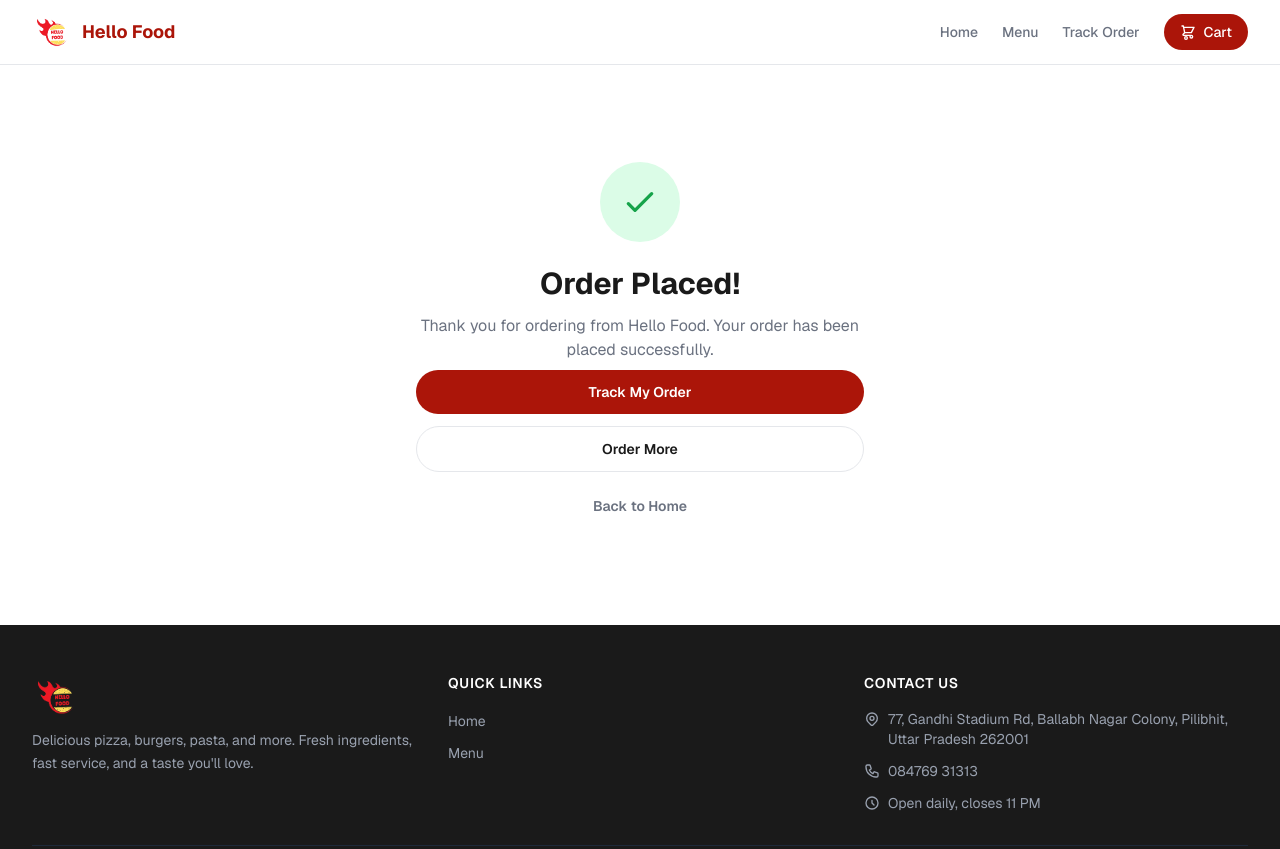
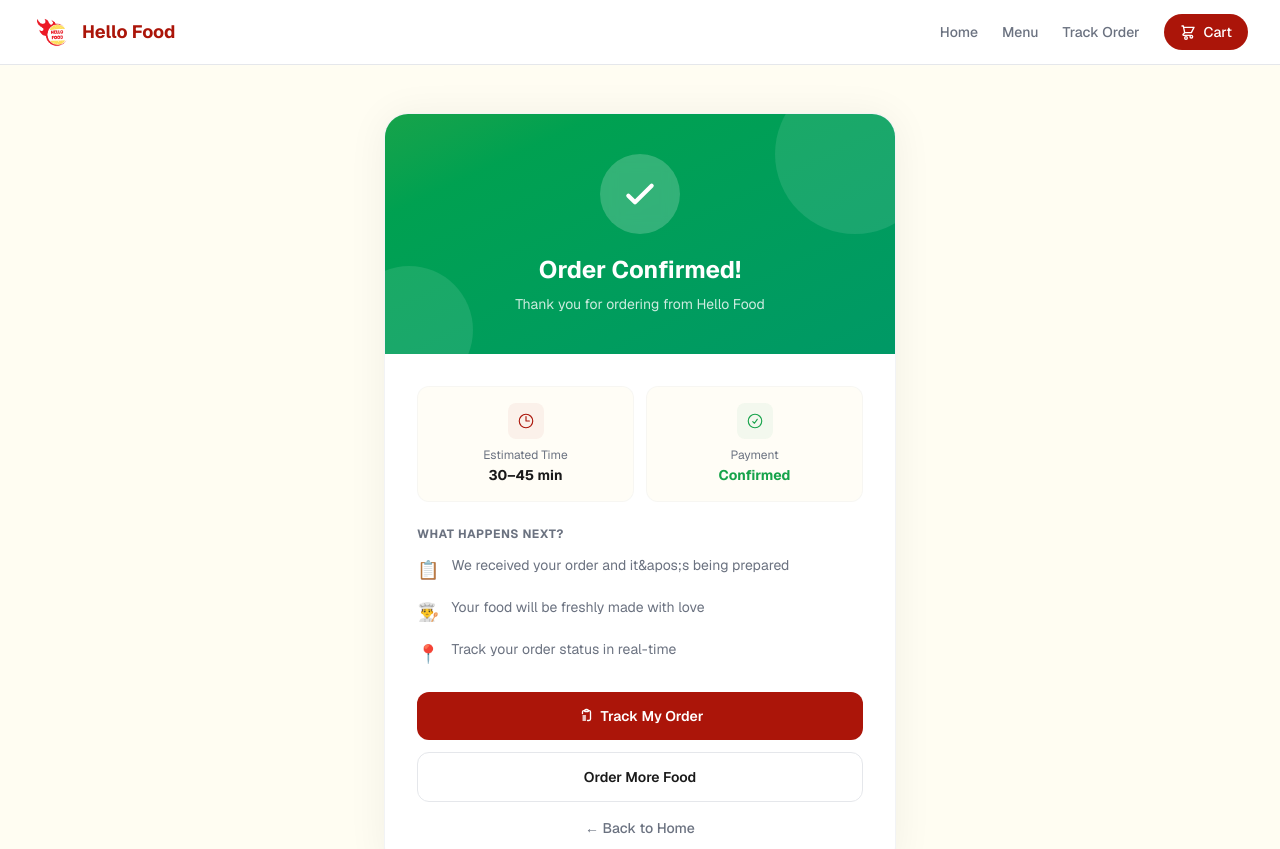
Before and after one commit to mohdarshadd/-HF-pro, a Next.js app: page /checkout/success in a window 1280 px wide. Shown: the top 849 px of the page. Built offline with nearby package versions, Linux system fonts and the light colour scheme.

Commit message:
Redesign order confirmation screen with animated checkmark, order details, and next steps

```diff
--- a/src/app/checkout/success/page.tsx
+++ b/src/app/checkout/success/page.tsx
@@ -2,64 +2,141 @@
 
 import Link from "next/link";
 import { useSearchParams } from "next/navigation";
-import { Suspense } from "react";
+import { Suspense, useEffect, useState } from "react";
 
 function SuccessContent() {
   const searchParams = useSearchParams();
   const orderId = searchParams.get("orderId");
+  const [show, setShow] = useState(false);
+
+  useEffect(() => {
+    const t = setTimeout(() => setShow(true), 100);
+    return () => clearTimeout(t);
+  }, []);
 
   return (
-    <div className="min-h-[70vh] flex items-center justify-center px-4">
-      <div className="text-center max-w-md">
-        <div className="w-20 h-20 bg-green-100 rounded-full flex items-center justify-center mx-auto mb-6">
+    <div className="min-h-[80vh] flex items-center justify-center px-4 py-12 bg-cream/30">
+      <div
+        className={`w-full max-w-lg transition-all duration-700 ${
+          show ? "opacity-100 translate-y-0" : "opacity-0 translate-y-6"
+        }`}
+      >
+        <div className="bg-white rounded-3xl shadow-[0_2px_40px_rgba(0,0,0,0.06)] border border-border/50 overflow-hidden">
+          {/* Success Header */}
+          <div className="bg-gradient-to-br from-veg to-emerald-600 px-8 pt-10 pb-10 text-center relative overflow-hidden">
+            <div className="absolute inset-0 opacity-10">
+              <div className="absolute -top-10 -right-10 w-40 h-40 bg-white rounded-full" />
+              <div className="absolute -bottom-10 -left-10 w-32 h-32 bg-white rounded-full" />
+            </div>
+
+            {/* Animated Checkmark */}
+            <div className="relative z-10 mx-auto mb-5">
+              <div className="w-20 h-20 bg-white/20 rounded-full flex items-center justify-center mx-auto backdrop-blur-sm">
                 <svg
-            xmlns="http://www.w3.org/2000/svg"
-            className="h-10 w-10 text-veg"
+                  className="w-10 h-10 text-white"
                   fill="none"
                   viewBox="0 0 24 24"
+                  strokeWidth={2.5}
                   stroke="currentColor"
-            strokeWidth={2}
                 >
                   <path
                     strokeLinecap="round"
                     strokeLinejoin="round"
                     d="M5 13l4 4L19 7"
+                    className="animate-check"
                   />
                 </svg>
               </div>
+            </div>
 
-        <h1 className="text-3xl font-bold text-foreground mb-3">
-          Order Placed!
+            <h1 className="text-2xl font-bold text-white relative z-10">
+              Order Confirmed!
             </h1>
-        <p className="text-muted mb-2">
-          Thank you for ordering from Hello Food. Your order has been placed
-          successfully.
+            <p className="text-white/80 text-sm mt-2 relative z-10">
+              Thank you for ordering from Hello Food
             </p>
+          </div>
+
+          {/* Order Details */}
+          <div className="p-6 sm:p-8">
+            {/* Order ID */}
             {orderId && (
-          <p className="text-sm text-muted mb-8">
-            Order ID: <span className="font-mono font-medium">{orderId}</span>
-          </p>
+              <div className="bg-cream/30 border border-border/50 rounded-xl px-4 py-3 mb-6 flex items-center justify-between">
+                <span className="text-xs text-muted font-medium uppercase tracking-wider">
+                  Order ID
+                </span>
+                <span className="text-sm font-mono font-semibold text-foreground">
+                  #{orderId.slice(-8).toUpperCase()}
+                </span>
+              </div>
             )}
 
+            {/* Info Cards */}
+            <div className="grid grid-cols-2 gap-3 mb-6">
+              <div className="bg-cream/20 border border-border/30 rounded-xl p-4 text-center">
+                <div className="w-9 h-9 rounded-lg bg-brand/5 flex items-center justify-center mx-auto mb-2">
+                  <svg className="w-4.5 h-4.5 text-brand" fill="none" viewBox="0 0 24 24" strokeWidth={1.5} stroke="currentColor">
+                    <path strokeLinecap="round" strokeLinejoin="round" d="M12 6v6h4.5m4.5 0a9 9 0 11-18 0 9 9 0 0118 0z" />
+                  </svg>
+                </div>
+                <p className="text-xs text-muted mb-0.5">Estimated Time</p>
+                <p className="text-sm font-bold text-foreground">30–45 min</p>
+              </div>
+              <div className="bg-cream/20 border border-border/30 rounded-xl p-4 text-center">
+                <div className="w-9 h-9 rounded-lg bg-veg/5 flex items-center justify-center mx-auto mb-2">
+                  <svg className="w-4.5 h-4.5 text-veg" fill="none" viewBox="0 0 24 24" strokeWidth={1.5} stroke="currentColor">
+                    <path strokeLinecap="round" strokeLinejoin="round" d="M9 12.75L11.25 15 15 9.75M21 12a9 9 0 11-18 0 9 9 0 0118 0z" />
+                  </svg>
+                </div>
+                <p className="text-xs text-muted mb-0.5">Payment</p>
+                <p className="text-sm font-bold text-veg">Confirmed</p>
+              </div>
+            </div>
+
+            {/* What happens next */}
+            <div className="mb-6">
+              <h3 className="text-xs font-bold text-muted uppercase tracking-wider mb-3">
+                What happens next?
+              </h3>
+              <div className="space-y-3">
+                {[
+                  { step: "1", text: "We received your order and it&apos;s being prepared", icon: "📋" },
+                  { step: "2", text: "Your food will be freshly made with love", icon: "👨‍🍳" },
+                  { step: "3", text: "Track your order status in real-time", icon: "📍" },
+                ].map((item) => (
+                  <div key={item.step} className="flex items-start gap-3">
+                    <span className="text-lg shrink-0 mt-0.5">{item.icon}</span>
+                    <p className="text-sm text-muted leading-relaxed">{item.text}</p>
+                  </div>
+                ))}
+              </div>
+            </div>
+
+            {/* Actions */}
             <div className="space-y-3">
               <Link
                 href="/track"
-            className="block w-full bg-brand text-white py-3 rounded-full font-semibold text-sm hover:bg-brand-hover transition-colors"
+                className="flex items-center justify-center gap-2 w-full bg-brand text-white py-3.5 rounded-xl font-semibold text-sm hover:bg-brand-hover transition-all active:scale-[0.98]"
               >
+                <svg className="w-4 h-4" fill="none" viewBox="0 0 24 24" strokeWidth={2} stroke="currentColor">
+                  <path strokeLinecap="round" strokeLinejoin="round" d="M9 12h3.75M9 15h3.75M9 18h3.75m3 .75H18a2.25 2.25 0 002.25-2.25V6.108c0-1.135-.845-2.098-1.976-2.192a48.424 48.424 0 00-1.123-.08m-5.801 0c-.065.21-.1.433-.1.664 0 .414.336.75.75.75h4.5a.75.75 0 00.75-.75 2.25 2.25 0 00-.1-.664m-5.8 0A2.251 2.251 0 0113.5 2.25H15c1.012 0 1.867.668 2.15 1.586m-5.8 0c-.376.023-.75.05-1.124.08C9.095 4.01 8.25 4.973 8.25 6.108V8.25" />
+                </svg>
                 Track My Order
               </Link>
               <Link
                 href="/menu"
-            className="block w-full border border-border text-foreground py-3 rounded-full font-semibold text-sm hover:bg-cream transition-colors"
+                className="flex items-center justify-center gap-2 w-full border border-border text-foreground py-3.5 rounded-xl font-semibold text-sm hover:bg-cream transition-all"
               >
-            Order More
+                Order More Food
               </Link>
               <Link
                 href="/"
-            className="block w-full text-muted py-3 rounded-full font-semibold text-sm hover:text-foreground transition-colors"
+                className="block text-center text-sm text-muted font-medium hover:text-foreground transition-colors pt-1"
               >
-            Back to Home
+                ← Back to Home
               </Link>
+            </div>
+          </div>
         </div>
       </div>
     </div>
@@ -70,7 +147,7 @@ export default function CheckoutSuccess() {
   return (
     <Suspense
       fallback={
-        <div className="min-h-[70vh] flex items-center justify-center">
+        <div className="min-h-[80vh] flex items-center justify-center">
           <div className="text-muted">Loading...</div>
         </div>
       }
--- a/src/app/globals.css
+++ b/src/app/globals.css
@@ -59,3 +59,15 @@ body {
   -ms-overflow-style: none;
   scrollbar-width: none;
 }
+
+/* Checkmark animation */
+@keyframes draw-check {
+  0% { stroke-dasharray: 24; stroke-dashoffset: 24; }
+  100% { stroke-dasharray: 24; stroke-dashoffset: 0; }
+}
+
+.animate-check {
+  stroke-dasharray: 24;
+  stroke-dashoffset: 24;
+  animation: draw-check 0.6s ease-out 0.3s forwards;
+}
```
Lines whose indentation alone changed are shown as unchanged.
